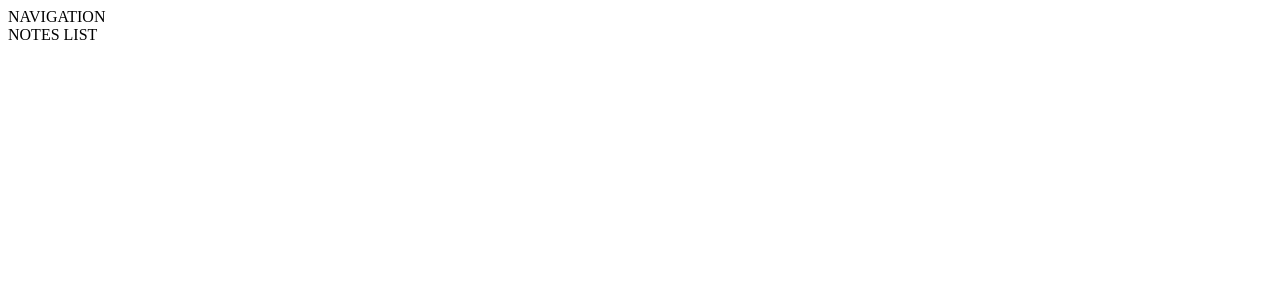
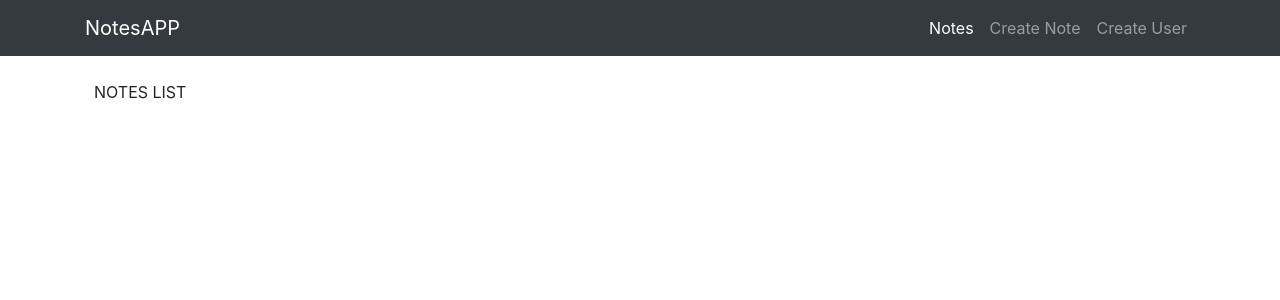
Before and after one commit to Scipio14/NotesAPI, a React (Create React App) app in the folder frontend/: page / in a window 1280 px wide. Shown: the top 300 px of the page. Built offline with nearby package versions, Linux system fonts and the light colour scheme.

Commit message:
Se añaden los enlaces al componente Navigation y se actualiza el comoponente Create User para poder recibir los usuarios del backend a través ente Create User para recibir los usuarios del backend en el state

```diff
--- a/frontend/package.json
+++ b/frontend/package.json
@@ -6,6 +6,8 @@
     "@testing-library/jest-dom": "^5.11.6",
     "@testing-library/react": "^11.2.2",
     "@testing-library/user-event": "^12.5.0",
+    "axios": "^0.21.0",
+    "bootstrap": "^4.5.3",
     "react": "^17.0.1",
     "react-dom": "^17.0.1",
     "react-router-dom": "^5.2.0",
--- a/frontend/src/App.js
+++ b/frontend/src/App.js
@@ -1,5 +1,6 @@
 import React from "react";
 import { BrowserRouter as Router, Route } from "react-router-dom";
+import "bootstrap/dist/css/bootstrap.min.css";
 
 import "./App.css";
 
@@ -12,10 +13,12 @@
   return (
     <Router>
       <Navigation />
-      <Route path="/" exact component={NotesList} />
-      <Route path="/edit/:id" component={CreateNote} />
-      <Route path="/create" component={CreateNote} />
-      <Route path="/user" component={CreateUser} />
+      <div className="container p-4">
+        <Route path="/" exact component={NotesList} />
+        <Route path="/edit/:id" component={CreateNote} />
+        <Route path="/create" component={CreateNote} />
+        <Route path="/user" component={CreateUser} />
+      </div>
     </Router>
   );
 }
--- a/frontend/src/components/CreateUser.jsx
+++ b/frontend/src/components/CreateUser.jsx
@@ -1,7 +1,53 @@
 import React, { Component } from "react";
+import axios from "axios";
 
 export default class CreateUser extends Component {
+  state = {
+    users: [],
+    username: "",
+  };
+  async componentDidMount() {
+    const res = await axios.get("http://localhost:5000/api/users");
+    this.setState({ users: res.data });
+  }
+
+  onChangeUsername = (e) => {
+    this.setState({
+      username: e.target.value,
+    });
+    console.log(e.target.value);
+  };
+
   render() {
-    return <div>CREATE USER</div>;
+    return (
+      <div className="row">
+        <div className="col md-4">
+          <div className="card card-body">
+            <h3>Create New User</h3>
+            <form action="">
+              <div className="form-group">
+                <input
+                  type="text"
+                  className="form-control"
+                  onChange={this.onChangeUsername}
+                />
+              </div>
+            </form>
+          </div>
+        </div>
+        <div className="col md-8">
+          <ul className="list-group">
+            {this.state.users.map((user) => (
+              <li
+                className="list-group-item list-group-item-action"
+                key={user._id}
+              >
+                {user.username}
+              </li>
+            ))}
+          </ul>
+        </div>
+      </div>
+    );
   }
 }
--- a/frontend/src/components/Navigation.jsx
+++ b/frontend/src/components/Navigation.jsx
@@ -1,7 +1,47 @@
 import React, { Component } from "react";
+import { Link } from "react-router-dom";
 
 export default class Navigation extends Component {
   render() {
-    return <div>NAVIGATION</div>;
+    return (
+      <nav className="navbar navbar-expand-lg navbar-dark bg-dark">
+        <div className="container">
+          <Link className="navbar-brand" to="/">
+            NotesAPP
+          </Link>
+
+          <button
+            className="navbar-toggler"
+            type="button"
+            data-toggle="collapse"
+            data-target="#navbarNav"
+            aria-controls="navbarNav"
+            aria-expanded="false"
+            aria-label="Toggle navigation"
+          >
+            <span className="navbar-toggler-icon"></span>
+          </button>
+          <div className="collapse navbar-collapse" id="navbarNav">
+            <ul className="navbar-nav ml-auto">
+              <li className="nav-item active">
+                <Link className="nav-link" to="/">
+                  Notes
+                </Link>
+              </li>
+              <li className="nav-item">
+                <Link className="nav-link" to="/create">
+                  Create Note
+                </Link>
+              </li>
+              <li className="nav-item">
+                <Link className="nav-link" to="/user">
+                  Create User
+                </Link>
+              </li>
+            </ul>
+          </div>
+        </div>
+      </nav>
+    );
   }
 }
```
Also changed, not shown: frontend/public/robots.txt (deleted), 2 other files (tests, documents, lock files or other folders).
